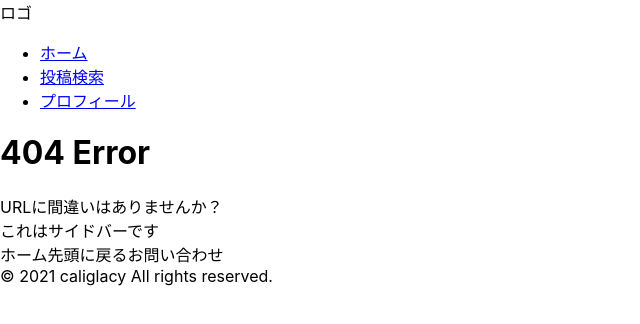
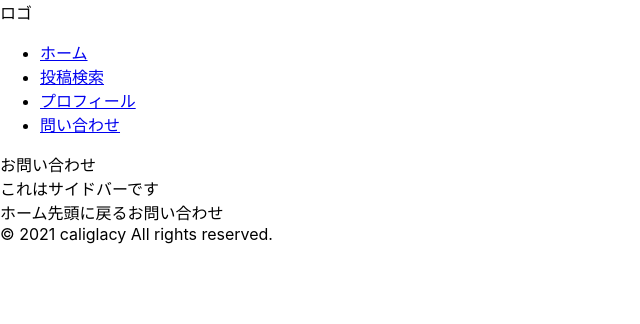
Before and after one commit to caliglacy/blog-react, a React (Create React App) app: page /contact in a window 1280 px wide. Before the commit this address had no page. Shown: the top 324 px of the page, without its empty margins (0-640 px from the left). Built offline with nearby package versions, Linux system fonts and the light colour scheme; the HTML template or start-up script is replaced by a standard one.

Commit message:
✨ 問い合わせページを追加

```diff
--- a/src/App.js
+++ b/src/App.js
@@ -8,6 +8,7 @@ import { Header } from "./components/Header";
 import { Footer } from "./components/Footer";
 import { SideBar } from "./components/SideBar";
 import { ProfilePage } from "./pages/ProfilePage";
+import { Contact } from "./pages/Contact";
 
 function App() {
   return (
@@ -18,6 +19,7 @@ function App() {
         <Route exact path="/post" component={PostSearch} />
         <Route path="/post/:id" component={PostPage} />
         <Route path="/profile" component={ProfilePage} />
+        <Route path="/contact" component={Contact} />
         <Route component={Page404} />
       </Switch>
       <SideBar />
--- a/src/components/Header.js
+++ b/src/components/Header.js
@@ -19,6 +19,11 @@ const Header = () => {
             プロフィール
           </NavLink>
         </li>
+        <li>
+          <NavLink activeClassName="active" to="/contact">
+            問い合わせ
+          </NavLink>
+        </li>
       </ul>
     </div>
   );
--- /dev/null
+++ b/src/pages/Contact.js
@@ -0,0 +1,5 @@
+const Contact = () => {
+  return <div>お問い合わせ</div>;
+};
+
+export { Contact };
```
